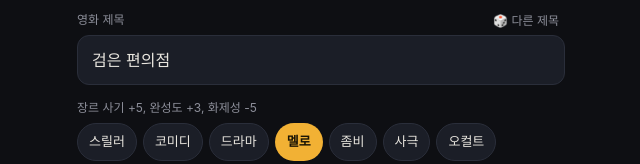
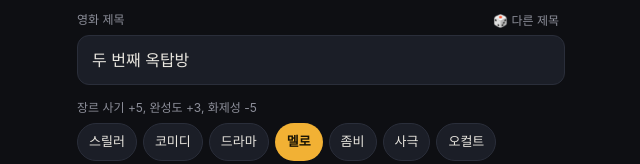
Before and after one commit to ggamdong/film-rescue, a website: page index.html in a window 1280 px wide. Shown: the part 447-611 px from the top of the page, 319-959 px from the left. Drawn offline with Linux system fonts and the light colour scheme.

Commit message:
자동 제목 경우의 수 확대 (168 → 약 3,100가지, 틀 세 가지), 제목을 비워도 덱이 같게
Co-Authored-By: Claude Fable 5.2 <noreply@anthropic.com>

```diff
--- a/index.html
+++ b/index.html
@@ -301,8 +301,12 @@ const FR = (() => {
     { key: "sports",      name: "스포츠",      fx: { morale: 8, quality: 2 },                   note: "사기 +8, 완성도 +2" },
     { key: "docu",        name: "다큐",        fx: { budget: 10, buzz: -10, quality: 3 },       note: "예산 +10, 완성도 +3, 화제성 -10" },
   ];
-  const TITLE_A = ["마지막", "검은", "어느 날의", "완벽한", "그해 여름", "비밀의", "사라진", "불타는", "조용한", "두 번째", "서울의", "밤의"];
-  const TITLE_B = ["택시", "변호사", "동창회", "장례식", "소방관", "편의점", "아파트", "낚시터", "수학여행", "노래방", "세탁소", "부동산", "야간조", "골목"];
+  const TITLE_A = ["마지막", "검은", "어느 날의", "완벽한", "그해 여름", "비밀의", "사라진", "불타는", "조용한", "두 번째", "서울의", "밤의",
+    "수상한", "위험한", "오래된", "낯선", "뜨거운", "차가운", "아주 사적인", "돌아온", "잠들지 않는", "이름 없는", "우리 동네", "새벽의", "한낮의", "그 겨울", "일요일의", "세상 끝", "푸른", "멈추지 않는", "어쩌다", "오늘 밤", "스물아홉", "1999년", "눈 내리는"];
+  const TITLE_B = ["택시", "변호사", "동창회", "장례식", "소방관", "편의점", "아파트", "낚시터", "수학여행", "노래방", "세탁소", "부동산", "야간조", "골목",
+    "목욕탕", "분식집", "고시원", "터미널", "옥탑방", "사진관", "이발소", "휴게소", "결혼식", "이삿날", "면접", "회식", "당직실", "관제탑", "등대", "기숙사", "주유소", "빨래방", "포장마차", "산악회", "조기축구", "반상회", "막차", "첫차", "응급실", "수산시장", "캠핑장", "만화방", "철물점", "민박집"];
+  const TITLE_C = ["밤", "비밀", "여름", "기억", "손님", "주인", "규칙", "침묵", "온도", "계절", "이웃", "약속", "거짓말", "마지막 날", "첫눈", "유령", "용의자", "단골", "전설", "품격", "시간", "목격자", "사정", "기적"];
+  const TITLE_D = ["에서 생긴 일", "에서 만나요", " 가는 길", " 앞 삼거리", " 사람들", " 옆 그 집", "에 불이 켜지면", " 살인사건", " 블루스", " 연대기", " 사용 설명서", " 탈출기"];
 
   // ---------- RNG (mulberry32) ----------
   function makeRng(seed) {
@@ -352,7 +356,13 @@ const FR = (() => {
     if (op === "short") { const w = base.split(" ").filter(Boolean); if (w.length > 1) return w[w.length - 1]; const c = [...base]; return c.length > 1 ? c.slice(0, Math.ceil(c.length / 2)).join("") : base + base; }
     return t;
   }
-  function suggestTitle(rng) { return `${pick(rng, TITLE_A)} ${pick(rng, TITLE_B)}`; }
+  // 자동 제목: 세 가지 틀(꾸밈말+장소, 장소의 무엇, 장소+꼬리말)을 섞는다
+  function suggestTitle(rng) {
+    const r = rng(), b = pick(rng, TITLE_B);
+    if (r < 0.5) return `${pick(rng, TITLE_A)} ${b}`;
+    if (r < 0.8) return `${b}의 ${pick(rng, TITLE_C)}`;
+    return b + pick(rng, TITLE_D);
+  }
 
   function newGame({ seed, cards, title, genre }) {
     const rng = makeRng(seed);
@@ -362,7 +372,7 @@ const FR = (() => {
     const plan = []; STAGES.forEach((s) => { for (let i = 0; i < s.turns; i++) plan.push(s.key); });
     const cost = 30 + Math.floor(rng() * 50); // 총제작비(억), 손익분기 계산용
     const st = { seed, rng, cards, turn: 0, plan, stats, flags: new Set(), used: new Set(), history: [],
-      film: { title: (title || "").trim() || suggestTitle(rng), genre: g.key, genreName: g.name, cost }, card: null, over: null };
+      film: { title: (title || "").trim() || suggestTitle(makeRng((seed ^ 0x7171e) >>> 0)), genre: g.key, genreName: g.name, cost }, card: null, over: null };
     st.film.title0 = st.film.title; st.film.genre0 = g.key;   // 시작할 때의 제목·장르 (다시 보기용)
     return st;
   }
```
